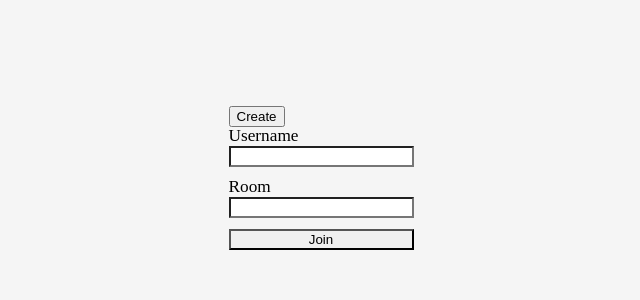
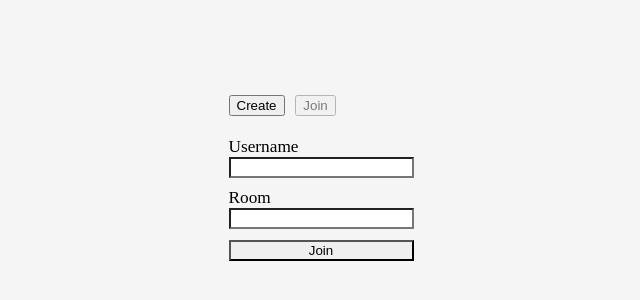
Before and after one commit to NeoxAzrot/dice-game, a Nuxt app in the folder front/: page / in a window 1280 px wide. Shown: the part 222-522 px from the top of the page, without its empty margins (319-959 px from the left). Built offline with nearby package versions, Linux system fonts and the light colour scheme.

Commit message:
added first styling

```diff
--- a/front/components/RoomManager.vue
+++ b/front/components/RoomManager.vue
@@ -1,8 +1,8 @@
 <template>
   <div class="room-manager">
     <div class="room-manager__buttons">
-      <button v-if="selection === 'join'" @click="selection = 'create'">Create</button>
-      <button v-if="selection === 'create'" @click="selection = 'join'">Join</button>
+      <button :class="selection === 'join' && 'selected'" @click="selection = 'create'">Create</button>
+      <button :class="selection === 'create' && 'selected'" @click="selection = 'join'">Join</button>
     </div>
 
     <form v-if="selection === 'join'" @submit="handleJoin">
@@ -44,6 +44,23 @@ const handleCreate = (e: Event) => {
 
 <style lang="scss">
 .room-manager {
+  &__buttons {
+    display: flex;
+    gap: 1rem;
+    margin-bottom: 2rem;
+
+    button {
+      pointer-events: none;
+      opacity: 0.5;
+      transition: opacity 0.3s ease-in-out;
+
+      &.selected {
+        pointer-events: all;
+        opacity: 1;
+      }
+    }
+  }
+
   form {
     display: flex;
     flex-direction: column;
--- a/front/composables/useGame.ts
+++ b/front/composables/useGame.ts
@@ -1,3 +1,9 @@
-export default function useGame() {
-  const { API_ENDPOINT: endpoint } = useRuntimeConfig().public
+import useGameStore from '~~/store/game';
+import { storeToRefs } from 'pinia'
+
+const useGame = () => {
+  const store = storeToRefs(useGameStore());
+  return store
 }
+
+export default useGame;
--- a/front/composables/useStore.ts
+++ b/front/composables/useStore.ts
@@ -1,8 +1,8 @@
-import useMainStore from '~~/store/main';
+import useGlobalStore from '~~/store/main';
 import { storeToRefs } from 'pinia'
 
 const useStore = () => {
-  const store = storeToRefs(useMainStore());
+  const store = storeToRefs(useGlobalStore());
   return store
 }
 
--- /dev/null
+++ b/front/store/game.ts
@@ -0,0 +1,9 @@
+import { defineStore } from 'pinia'
+
+const useGameStore = defineStore('game', () => {
+  const game: Ref<Object | undefined> = ref(undefined)
+
+  return { game }
+})
+
+export default useGameStore
--- a/front/store/main.ts
+++ b/front/store/main.ts
@@ -1,10 +1,10 @@
 import { defineStore } from 'pinia'
 
-const useMainStore = defineStore('main', () => {
+const useGlobalStore = defineStore('global', () => {
   const username: Ref<string | undefined> = ref(undefined)
   const roomID: Ref<string | undefined> = ref(undefined)
 
   return { username, roomID }
 })
 
-export default useMainStore
+export default useGlobalStore
```
